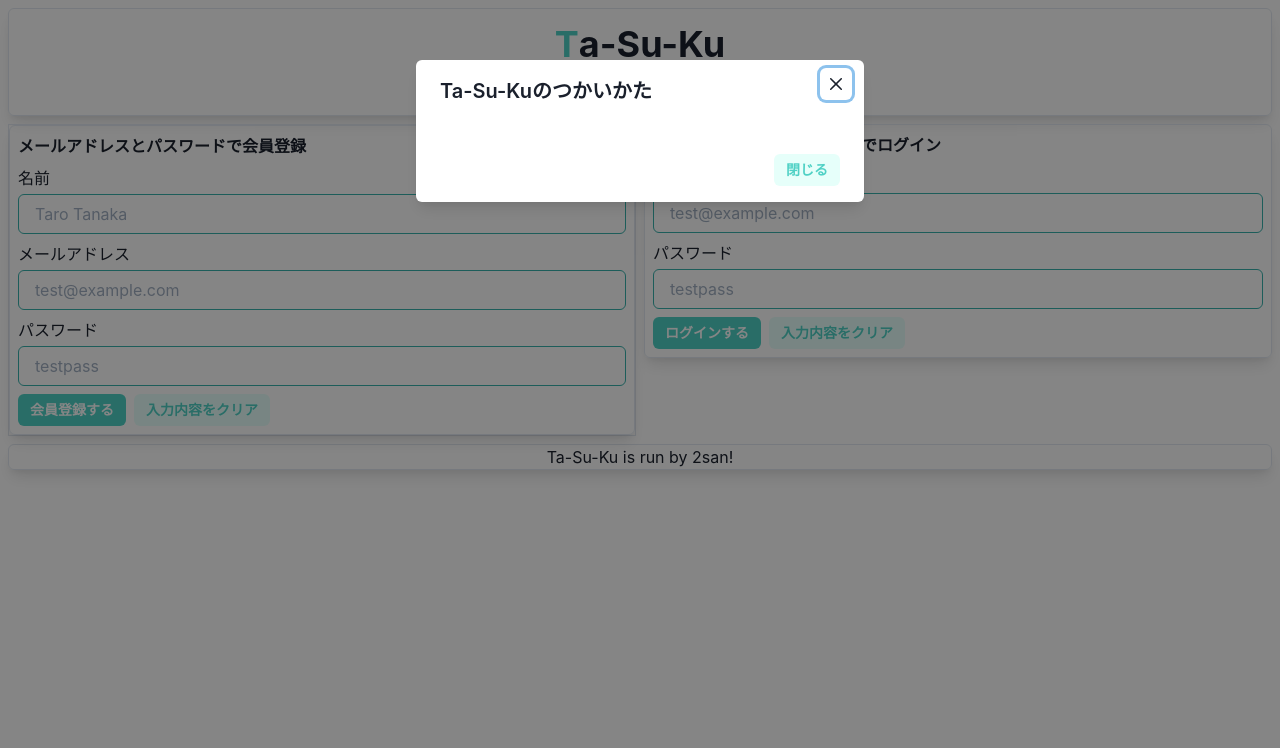
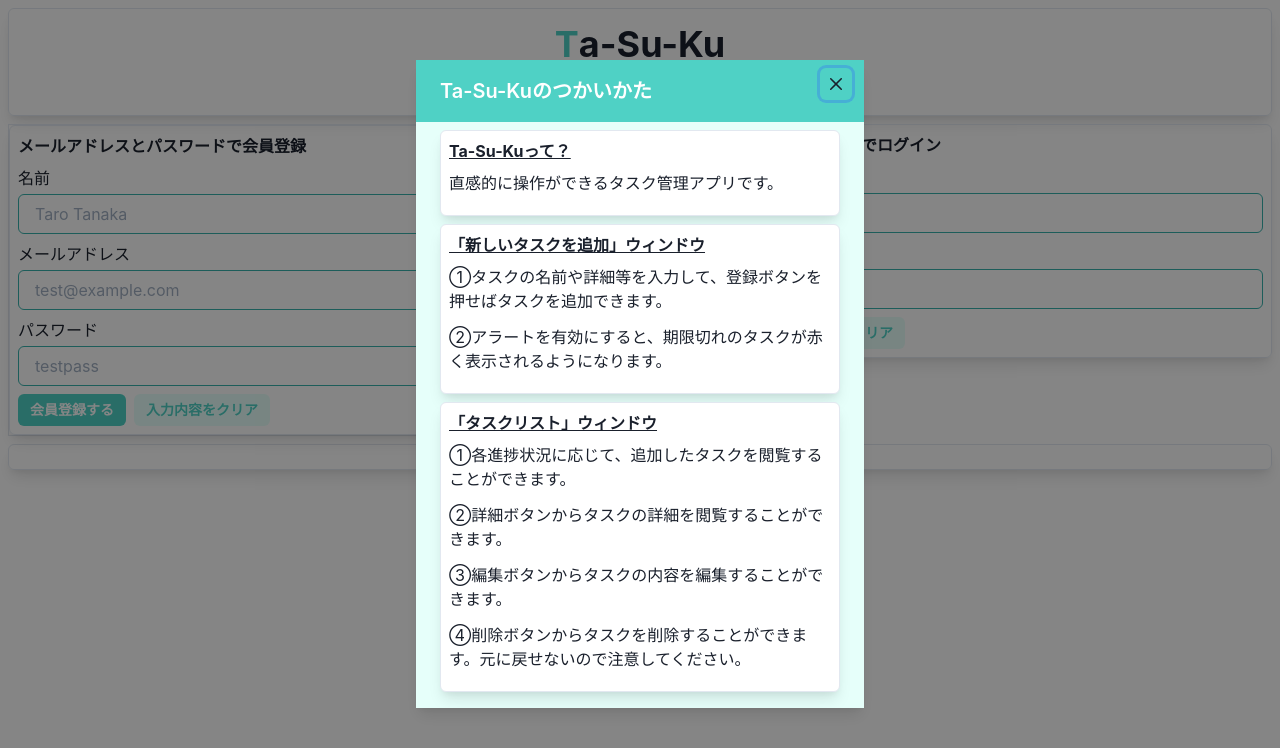
Before and after one commit to chillout2san/next_laravel_todoapp, a Next.js app in the folder src/frontend/: page / in a window 1280 px wide. Both pictures are taken after a click on the button "つかいかた". Shown: the top 748 px of the page. Built offline with nearby package versions, Linux system fonts and the light colour scheme.

Commit message:
feat: FooterとModalのUI作成、axiosのメソッドを準備

```diff
--- a/src/frontend/components/index/signIn.tsx
+++ b/src/frontend/components/index/signIn.tsx
@@ -2,7 +2,7 @@ import { Box, Text, Input, Button, HStack } from '@chakra-ui/react'
 import React, { useState } from 'react'
 import { useRouter } from 'next/router'
 
-export default function SignIn() {
+const SignIn = () => {
   const router = useRouter()
 
   const [mail, setMail] = useState('')
@@ -62,3 +62,5 @@ export default function SignIn() {
     </Box>
   )
 }
+
+export default SignIn
--- a/src/frontend/components/index/signUp.tsx
+++ b/src/frontend/components/index/signUp.tsx
@@ -2,7 +2,7 @@ import { Box, Text, Input, Button, HStack } from '@chakra-ui/react'
 import React, { useState } from 'react'
 import { useRouter } from 'next/router'
 
-export default function SignUp() {
+const SignUp = () => {
   const router = useRouter()
 
   const [name, setName] = useState('')
@@ -76,3 +76,5 @@ export default function SignUp() {
     </Box>
   )
 }
+
+export default SignUp
--- a/src/frontend/components/layout/footer.tsx
+++ b/src/frontend/components/layout/footer.tsx
@@ -1,6 +1,7 @@
-import { Text, HStack } from '@chakra-ui/react'
+import { Text, HStack, Link } from '@chakra-ui/react'
+import { FaTwitter } from 'react-icons/fa'
 
-export default function Footer() {
+const Footer = () => {
   return (
     <>
       <HStack
@@ -10,8 +11,13 @@ export default function Footer() {
         borderRadius="md"
         justify="center"
       >
-        <Text>Ta-Su-Ku is run by 2san!</Text>
+        <Text fontWeight="bold">Ta-Su-Ku is run by 2san!</Text>
+        <Link href="https://twitter.com/CoO2san" isExternal>
+          <FaTwitter />
+        </Link>
       </HStack>
     </>
   )
 }
+
+export default Footer
--- a/src/frontend/components/layout/header.tsx
+++ b/src/frontend/components/layout/header.tsx
@@ -9,11 +9,11 @@ import {
   ModalHeader,
   ModalCloseButton,
   ModalBody,
-  ModalFooter,
 } from '@chakra-ui/react'
 import { useDisclosure } from '@chakra-ui/hooks'
+import ModalBox from './header_parts/modalbox'
 
-export default function Header() {
+const Header = () => {
   const { isOpen, onOpen, onClose } = useDisclosure()
   return (
     <>
@@ -25,12 +25,10 @@ export default function Header() {
         borderWidth="1px"
         borderRadius="md"
       >
-        <Text fontSize="4xl" fontWeight="bold">
-          <HStack spacing={0}>
-            <Text color="teal.300">T</Text>
-            <Text>a-Su-Ku</Text>
-          </HStack>
-        </Text>
+        <HStack spacing={0} fontSize="4xl" fontWeight="bold">
+          <Text color="teal.300">T</Text>
+          <Text>a-Su-Ku</Text>
+        </HStack>
         <Button onClick={onOpen} bg="teal.300" size="sm" colorScheme="white">
           <Text color="white">つかいかた</Text>
         </Button>
@@ -40,17 +38,36 @@ export default function Header() {
       <Modal isOpen={isOpen} onClose={onClose}>
         <ModalOverlay>
           <ModalContent>
-            <ModalHeader>Ta-Su-Kuのつかいかた</ModalHeader>
+            <ModalHeader bg="teal.300">
+              <Text color="white">Ta-Su-Kuのつかいかた</Text>
+            </ModalHeader>
             <ModalCloseButton />
-            <ModalBody></ModalBody>
-            <ModalFooter>
-              <Button onClick={onClose} bg="teal.50" size="sm">
-                <Text color="teal.300">閉じる</Text>
-              </Button>
-            </ModalFooter>
+
+            <ModalBody bg="teal.50">
+              <ModalBox
+                heading="Ta-Su-Kuって？"
+                firstText="直感的に操作ができるタスク管理アプリです。"
+              />
+
+              <ModalBox
+                heading="「新しいタスクを追加」ウィンドウ"
+                firstText="①タスクの名前や詳細等を入力して、登録ボタンを押せばタスクを追加できます。"
+                secondText="②アラートを有効にすると、期限切れのタスクが赤く表示されるようになります。"
+              />
+
+              <ModalBox
+                heading="「タスクリスト」ウィンドウ"
+                firstText="①各進捗状況に応じて、追加したタスクを閲覧することができます。"
+                secondText="②詳細ボタンからタスクの詳細を閲覧することができます。"
+                thirdText="③編集ボタンからタスクの内容を編集することができます。"
+                fourthText="④削除ボタンからタスクを削除することができます。元に戻せないので注意してください。"
+              />
+            </ModalBody>
           </ModalContent>
         </ModalOverlay>
       </Modal>
     </>
   )
 }
+
+export default Header
--- /dev/null
+++ b/src/frontend/components/layout/header_parts/modalbox.tsx
@@ -0,0 +1,53 @@
+import { Box, Text } from '@chakra-ui/react'
+
+interface Props {
+  heading: string
+  firstText: string
+  secondText?: string
+  thirdText?: string
+  fourthText?: string
+}
+
+const ModalBox = (props: Props) => {
+  const { heading, firstText, secondText, thirdText, fourthText } = props
+  return (
+    <Box
+      mb={2}
+      p={2}
+      bg="white"
+      borderRadius="md"
+      borderWidth="1px"
+      shadow="lg"
+    >
+      <Box pb={2}>
+        <Text as="u" fontWeight="bold">
+          {heading}
+        </Text>
+      </Box>
+
+      <Box pb={2}>
+        <Text pb={1}>{firstText}</Text>
+      </Box>
+
+      {secondText && (
+        <Box pb={2}>
+          <Text pb={1}>{secondText}</Text>
+        </Box>
+      )}
+
+      {thirdText && (
+        <Box pb={2}>
+          <Text pb={1}>{thirdText}</Text>
+        </Box>
+      )}
+
+      {fourthText && (
+        <Box pb={2}>
+          <Text pb={1}>{fourthText}</Text>
+        </Box>
+      )}
+    </Box>
+  )
+}
+
+export default ModalBox
--- a/src/frontend/package.json
+++ b/src/frontend/package.json
@@ -15,7 +15,8 @@
     "framer-motion": "^4",
     "next": "12.0.4",
     "react": "17.0.2",
-    "react-dom": "17.0.2"
+    "react-dom": "17.0.2",
+    "react-icons": "^4.3.1"
   },
   "devDependencies": {
     "@types/node": "16.11.11",
--- a/src/frontend/pages/index.tsx
+++ b/src/frontend/pages/index.tsx
@@ -6,7 +6,7 @@ import { HStack, Box } from '@chakra-ui/react'
 const Home: NextPage = () => {
   return (
     <>
-      <HStack m={2} spacing={2} align='start'>
+      <HStack m={2} spacing={2} align="start">
         <Box borderWidth="1px" width="50%">
           <SignUp />
         </Box>
```
Also changed, not shown: src/frontend/libs/axios/axios.ts (added, +20 -0 lines), 1 other file (tests, documents, lock files or other folders).
